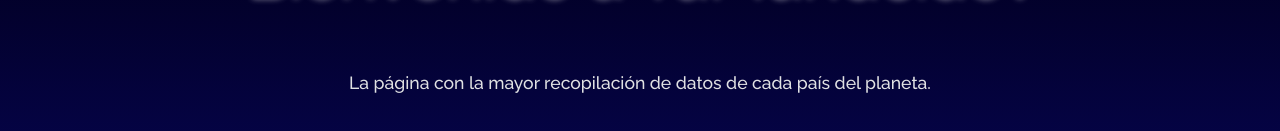
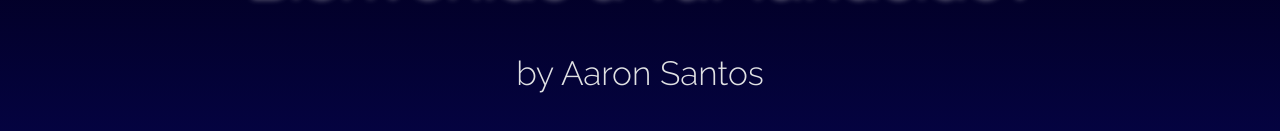
Before and after one commit to AaronSantos-Next11/TuMundo.dev_React_ViteJS, a React (Vite) app: page / in a window 1280 px wide. Shown: the part 292-423 px from the top of the page. Built offline with nearby package versions, Linux system fonts and the light colour scheme; no server answers.

Commit message:
Cambio de texto en inicio

```diff
--- a/src/app/home/HomePage.jsx
+++ b/src/app/home/HomePage.jsx
@@ -114,6 +114,10 @@ export default function HomePage() {
           align="center" fontSize={fontsize_h1}
           position="relative" padding={4} paddingTop={20} marginBottom={0}>
             Bienvenido a TuMundo.dev
+          </Typography>
+
+          <Typography variant="h2" color="#e0e1e3" fontSize={fontsize_h2} align="center" margin={1}>
+            by Aaron Santos
           </Typography>
 
           {/* Eslogan de la pagina */}
```
